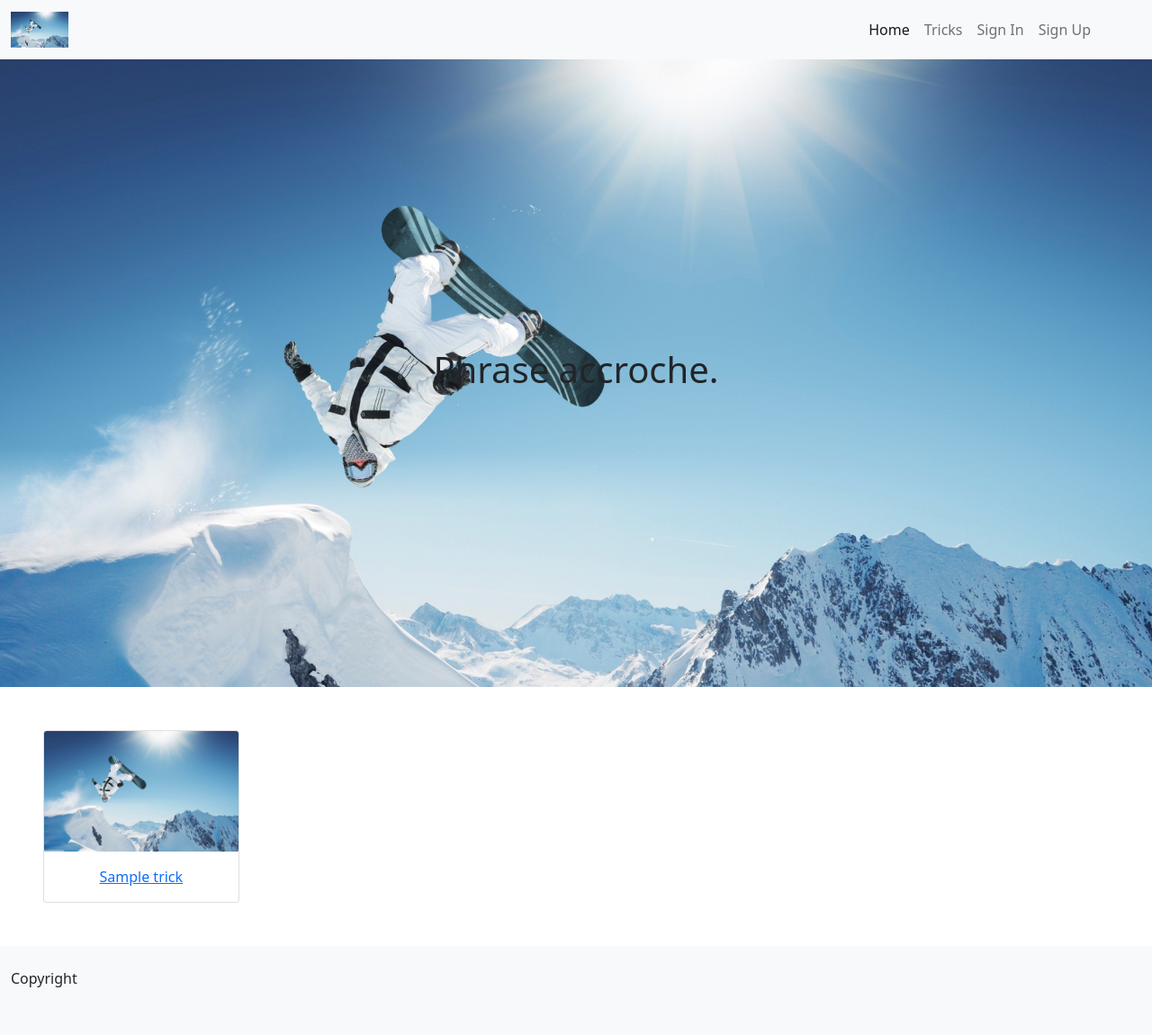
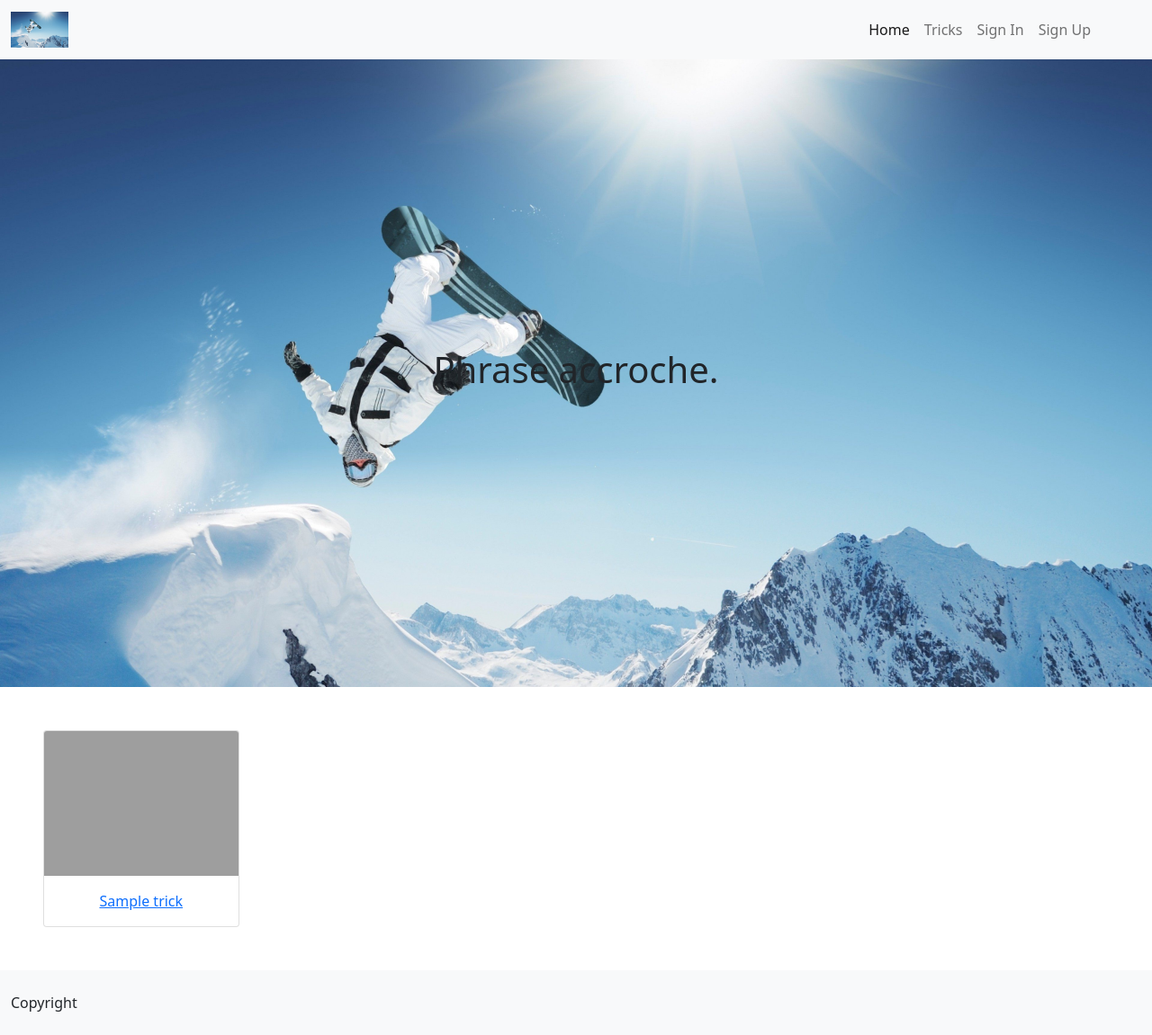
Before and after one commit to L-TCD/snowboard, a Symfony app: template templates/home/index.html.twig in a window 1280 px wide. Shown: the whole page at 90% size. Before the commit the page ends 1098 px from the top, so only its background shows below. Run offline with Twig, Linux system fonts and the light colour scheme; the template is opened without the code that fills it: most values are stand-ins (such as "Sample title", 1, 10 or a date in 2020); some libraries are stand-ins or nearby versions; grey boxes are pictures that could not be loaded.

Commit message:
add first trick.image in home view

```diff
--- a/templates/home/index.html.twig
+++ b/templates/home/index.html.twig
@@ -11,7 +11,12 @@
 			{% for trick in tricks %}
 				<div class="col">
 					<div class="card text-center h-100">
-						<img src="{{ asset('images/fig.jpg') }}" class="card-img-top" alt="..."/>
+						{% for image in trick.images %}
+							{% if loop.first %}
+								<img src="{{ asset('uploads/' ~ image.name) }}" class="card-img-top" alt="..."/>
+							{% endif %}
+						{% endfor %}
+
 						<div class="card-body">
 							<a href="{{ path('trick_show', {'id': trick.id}) }}">{{ trick.name }}</a><br>
 						</div>
```
Also changed, not shown: public/uploads/0071092a7df7cb62301541641da61290.jpg (added), public/uploads/3793a4e8c5c57728489a5139061c4f00.jpg (added), public/uploads/6c241413c1d17eb9f0a6b63d5fc4d0a4.jpg (added), public/uploads/e7abf00a2f57c30c736eafbf929de196.png (added), public/uploads/f2081a44ff081c3832e9df78325140da.jpg (added), public/uploads/fb49d872a9ca5245195ac0fda7401159.jpg (added), 1 other file.
